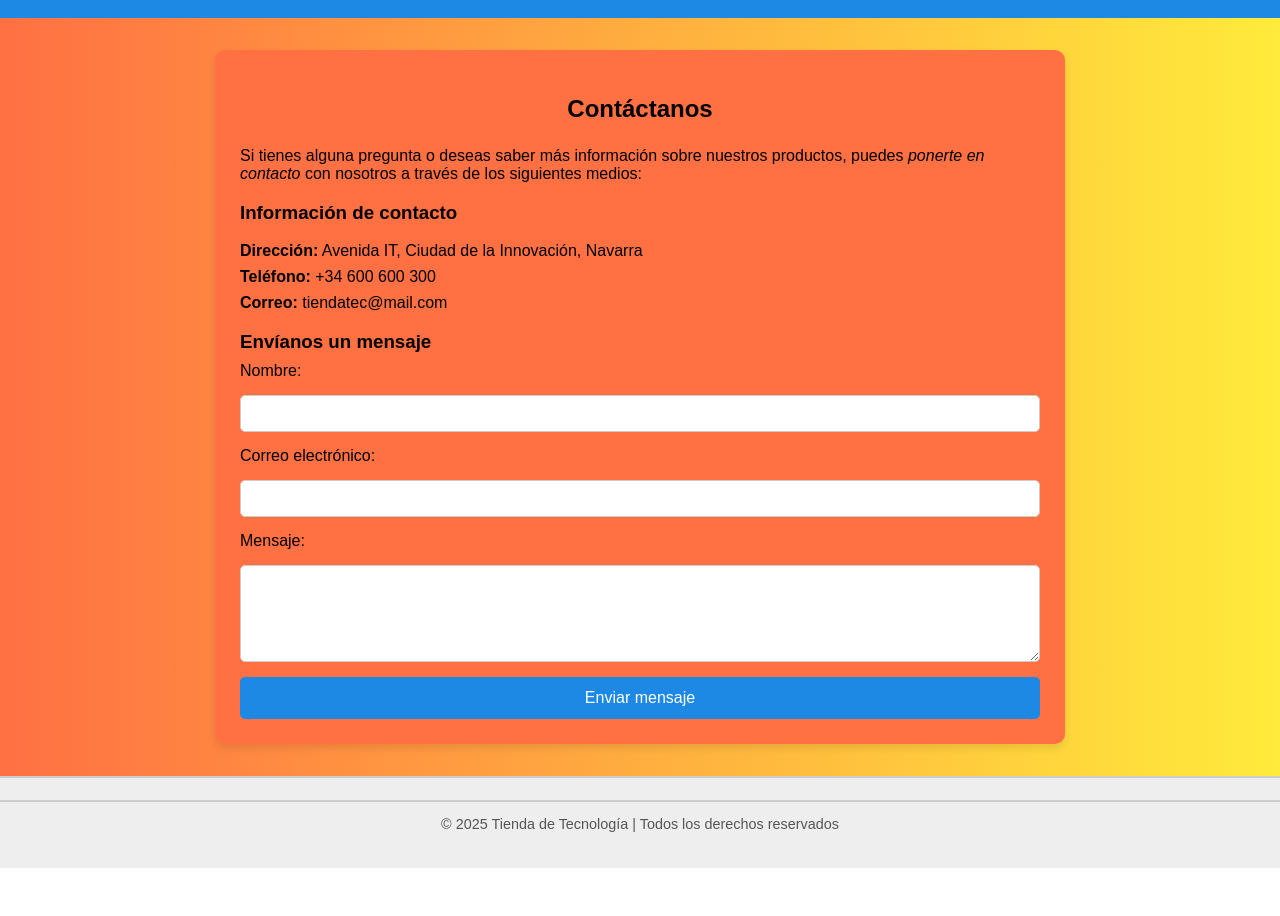
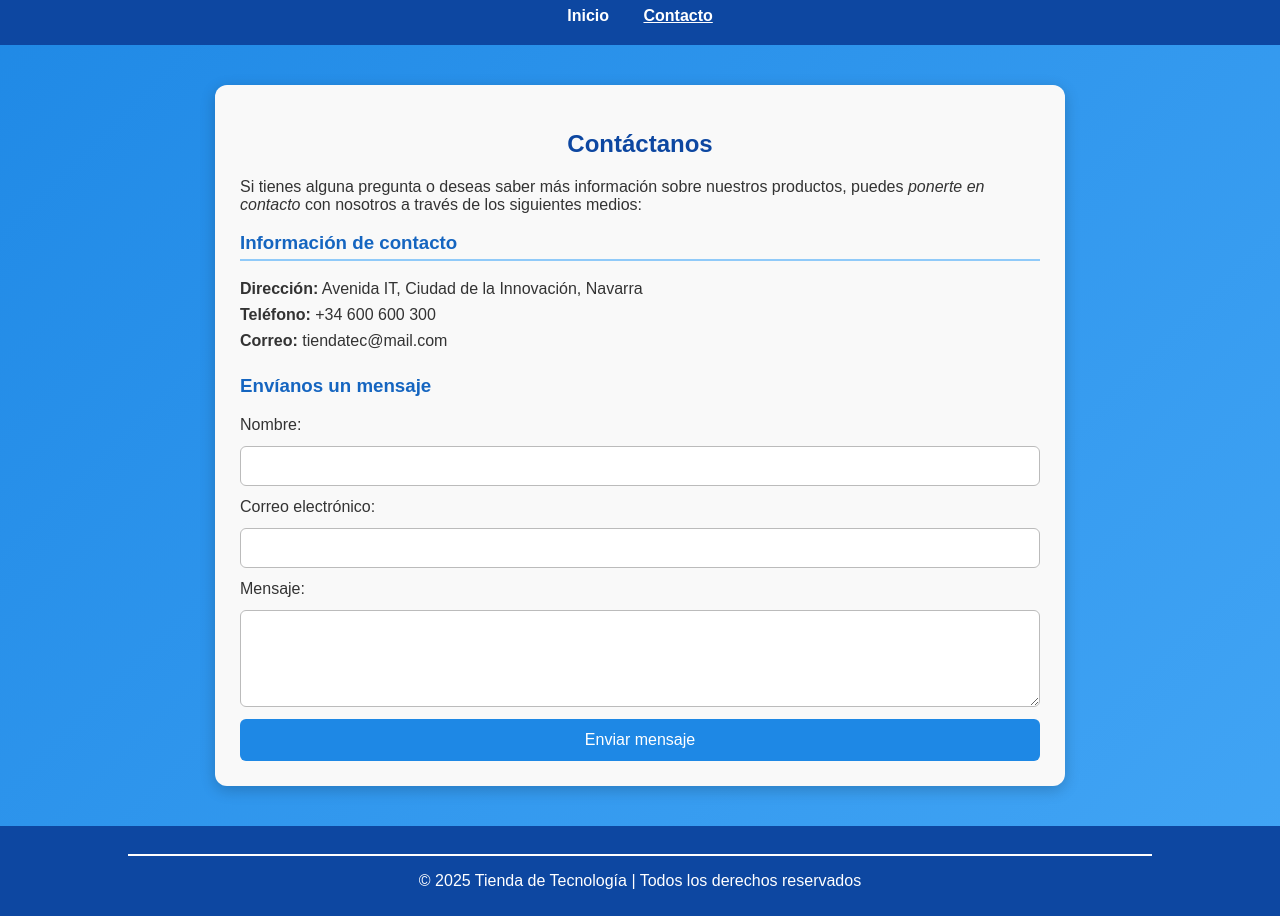
Before and after one commit to Kuskoo/G5-TiendaOnline, a plain HTML site: page contacto.html in a window 1280 px wide. Shown: the part 93-1009 px from the top of the page. Before the commit the page ends 961 px from the top, so only its background shows below. Drawn offline with Linux system fonts and the light colour scheme.

Commit message:
LISTO!!!
HECHO

```diff
--- a/styles.css
+++ b/styles.css
@@ -1,25 +1,21 @@
+/* ===== Estilos generales ===== */
+body {
+    font-family: Arial, sans-serif;
+    margin: 0;
+    background: linear-gradient(135deg, #1e88e5, #42a5f5);
+    color: #333;
+}
+
+/* ===== Encabezado ===== */
 header {
-    background-color: #1e88e5;
+    background-color: #0d47a1;
     color: white;
     text-align: center;
-    padding: 1.5em 0;
+    padding: 20px 0;
 }
 
-header h1 {
-    margin: 0;
-    font-size: 2em;
-}
-
-body {
-    background-color: #ffeb3b; /* amarillo llamativo */
-    font-family: Arial, sans-serif;
-    margin: 0;
-    padding: 0;
-    background: linear-gradient(to right, #ff7043, #ffeb3b);
-
-}
 nav {
-    margin-top: 0.5em;
+    margin-top: 10px;
 }
 
 nav a {
@@ -27,54 +23,67 @@ nav a {
     margin: 0 15px;
     text-decoration: none;
     font-weight: bold;
-    transition: color 0.3s;
+    transition: text-decoration 0.3s;
 }
 
 nav a:hover,
 nav a.activo {
-    color: #ffeb3b;
     text-decoration: underline;
 }
+
+/* ===== Contenido principal ===== */
 main.contacto {
     max-width: 800px;
-    margin: 2em auto;
+    margin: 40px auto;
     padding: 25px;
-    background-color: #ff7043; /* naranja llamativo */
-    border-radius: 10px;
-    box-shadow: 0 4px 8px rgba(0,0,0,0.1);
+    background: #f9f9f9;
+    border-radius: 12px;
+    box-shadow: 0 4px 15px rgba(0,0,0,0.2);
 }
 
+main h2 {
+    text-align: center;
+    color: #0d47a1;
+}
 
-main.contacto h2 {
-    text-align: center;
-    margin-bottom: 1em;
+/* ===== Información de contacto ===== */
+.info-contacto h3 {
+    color: #1565c0;
+    border-bottom: 2px solid #90caf9;
+    padding-bottom: 5px;
 }
 
 .info-contacto p {
     margin: 0.5em 0;
 }
+
+/* ===== Formulario ===== */
+.formulario {
+    margin-top: 25px;
+}
+
 .formulario h3 {
-    margin-bottom: 0.5em;
+    color: #1565c0;
 }
 
 .formulario form {
     display: flex;
     flex-direction: column;
-    gap: 15px;
+    gap: 12px;
 }
 
 input, textarea {
     padding: 10px;
-    border: 1px solid #ccc;
-    border-radius: 5px;
-    font-family: inherit;
-    transition: border-color 0.3s, box-shadow 0.3s;
+    border: 1px solid #bbb;
+    border-radius: 6px;
+    font-size: 1em;
+    outline: none;
 }
 
-input:focus, textarea:focus {
+input:focus,
+textarea:focus {
     border-color: #1e88e5;
     box-shadow: 0 0 5px rgba(30,136,229,0.5);
-    outline: none;
 }
 
 button {
@@ -82,26 +91,29 @@ button {
     color: white;
     border: none;
     padding: 12px;
-    border-radius: 5px;
+    border-radius: 6px;
     cursor: pointer;
     font-size: 1em;
-    transition: background-color 0.3s;
+    transition: background 0.3s;
 }
 
 button:hover {
     background-color: #1565c0;
 }
+
+/* ===== Pie de página ===== */
 footer {
-    background-color: #eee;
+    background-color: #0d47a1;
+    color: white;
     text-align: center;
-    padding: 1.5em 0;
-    margin-top: 2em;
-    font-size: 0.9em;
-    color: #555;
-    border-top: 2px solid #ccc; /* línea al inicio del footer */
+    padding: 20px 0 10px 0;
+    margin-top: 40px;
 }
+
 .footer-line {
+    width: 80%;
     border: none;
-    border-top: 2px solid #ccc;
-    margin: 0; /* ajusta según el espaciado que quieras */
+    height: 2px;
+    background-color: white;
+    margin-bottom: 10px;
 }
```
